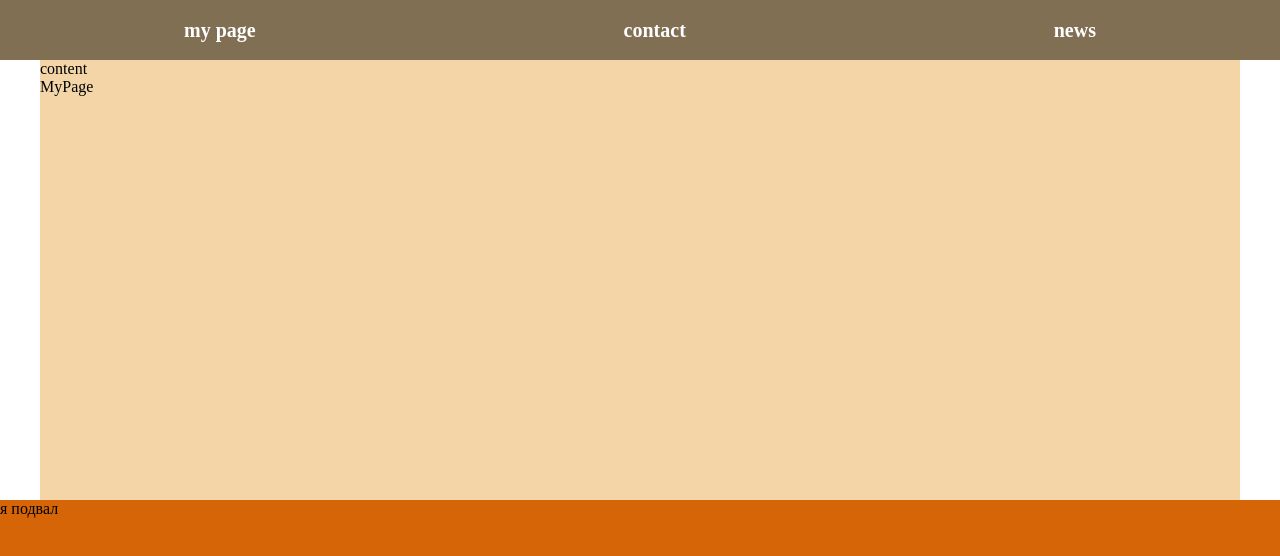
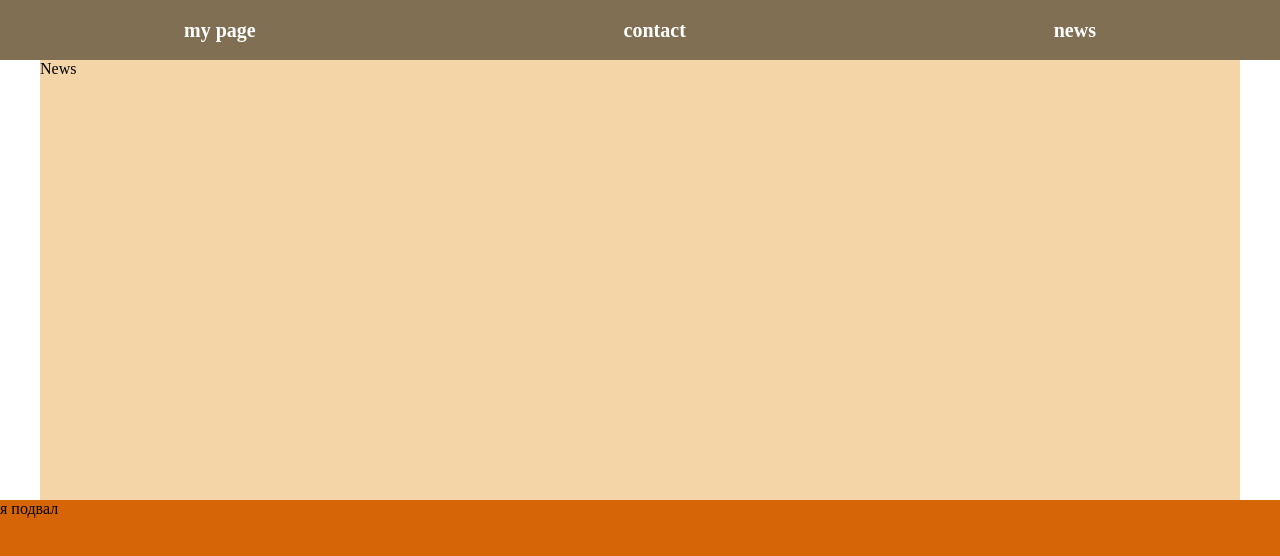
Before and after one commit to StokinDenis/angular-applicattion, an Angular app: page /news in a window 1280 px wide. Before the commit this address led to /. Shown: the top 556 px of the page. Built offline with nearby package versions, Linux system fonts and the light colour scheme.

Commit message:
add routig

```diff
--- a/angular.json
+++ b/angular.json
@@ -94,5 +94,8 @@
         }
       }
     }
+  },
+  "cli": {
+    "analytics": false
   }
 }
--- a/src/app/app-routing.module.ts
+++ b/src/app/app-routing.module.ts
@@ -1,7 +1,13 @@
 import { NgModule } from '@angular/core';
 import { RouterModule, Routes } from '@angular/router';
+import {NewsComponent} from "./news/news.component";
+import {MyPageComponent} from "./my-page/my-page.component";
 
-const routes: Routes = [];
+const routes: Routes = [
+  {path: '', redirectTo: 'MyPage', pathMatch: 'full' },
+  {path: 'news', component: NewsComponent},
+  {path: 'MyPage', component: MyPageComponent}
+];
 
 @NgModule({
   imports: [RouterModule.forRoot(routes)],
--- a/src/app/app.component.html
+++ b/src/app/app.component.html
@@ -1 +1,11 @@
-<app-my-page></app-my-page>
+
+<div class="wrapper">
+  <app-header></app-header>
+
+  <div class="container">
+    <div class="content">
+      <router-outlet></router-outlet>
+    </div>
+  </div>
+  <app-footer></app-footer>
+</div>
--- a/src/app/app.module.ts
+++ b/src/app/app.module.ts
@@ -5,17 +5,22 @@ import { AppRoutingModule } from './app-routing.module';
 import { AppComponent } from './app.component';
 import {NewsComponent} from "./news/news.component";
 import {MyPageComponent} from "./my-page/my-page.component";
+import {HeaderComponent} from "./header/header.component";
+import {FooterComponent} from "./footer/footer.component";
 
 
 @NgModule({
   declarations: [
     AppComponent,
+
   ],
   imports: [
     BrowserModule,
     AppRoutingModule,
     NewsComponent,
     MyPageComponent,
+    FooterComponent,
+    HeaderComponent,
   ],
   providers: [],
   bootstrap: [AppComponent]
--- a/src/app/header/header.component.html
+++ b/src/app/header/header.component.html
@@ -1,11 +1,11 @@
 <header>
  <div>
-   <a href="">my page</a>
+   <a routerLink="/MyPage" >my page</a>
  </div>
   <div>
     <a href="">contact</a>
   </div>
     <div>
-      <a href="">news</a>
+      <a routerLink="/news">news</a>
     </div>
 </header>
--- a/src/app/header/header.component.ts
+++ b/src/app/header/header.component.ts
@@ -1,10 +1,11 @@
 import { Component } from '@angular/core';
 import { CommonModule } from '@angular/common';
+import {RouterLink} from "@angular/router";
 
 @Component({
   selector: 'app-header',
   standalone: true,
-  imports: [CommonModule],
+  imports: [CommonModule, RouterLink],
   templateUrl: './header.component.html',
   styleUrls: ['./header.component.css']
 })
--- a/src/app/my-page/my-page.component.html
+++ b/src/app/my-page/my-page.component.html
@@ -1,11 +1 @@
-<div class="wrapper">
-  <app-header></app-header>
-
-  <div class="container">
-    <div class="content">
-      <app-content></app-content>
-      <div>MyPage</div>
-    </div>
-  </div>
-  <app-footer></app-footer>
-</div>
+<div>MyPage</div>
--- a/src/app/news/news.component.html
+++ b/src/app/news/news.component.html
@@ -1,10 +1 @@
-<div class="wrapper">
-<app-header></app-header>
-
-  <div class="container">
-    <div class="content">
-    <app-content></app-content>
-  </div>
-  </div>
-<app-footer></app-footer>
-</div>
+<div>News</div>
--- a/src/main.ts
+++ b/src/main.ts
@@ -1,4 +1,4 @@
-import { platformBrowserDynamic } from '@angular/platform-browser-dynamic';
+  import { platformBrowserDynamic } from '@angular/platform-browser-dynamic';
 
 import { AppModule } from './app/app.module';
 
--- a/src/styles.css
+++ b/src/styles.css
@@ -19,3 +19,8 @@ body, html{
   height: 100%;
   min-height: 100%;
 }
+.wrapper{
+  display: flex;
+  flex-direction: column;
+  min-height: 100%;
+}
```
